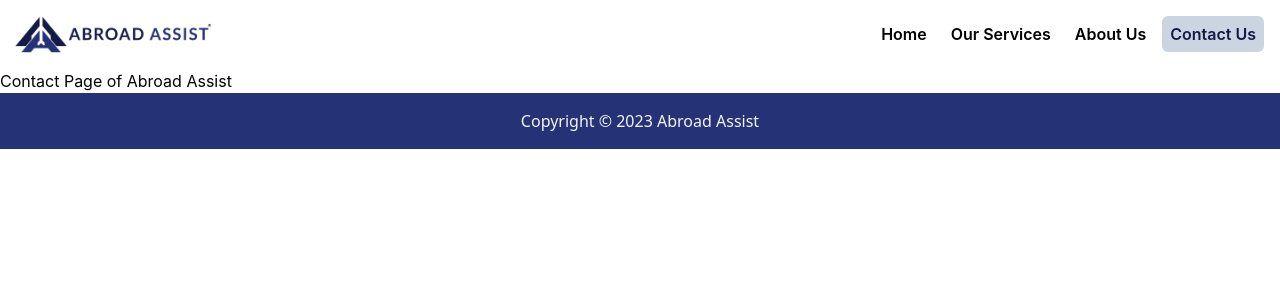
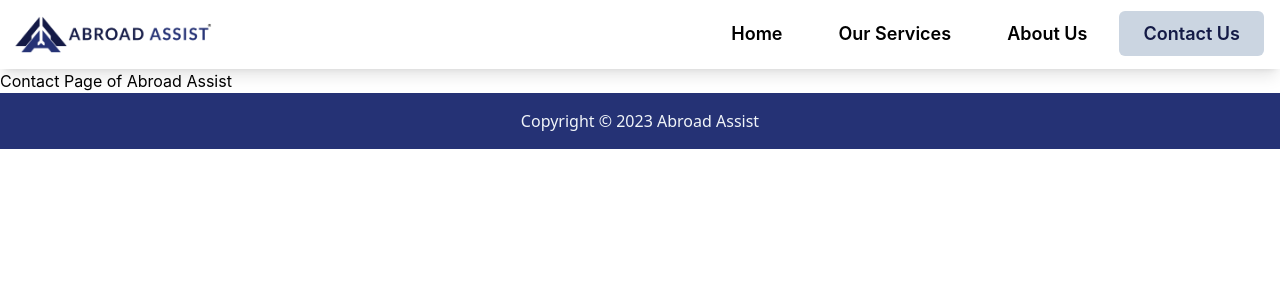
Before and after one commit to abroadassist/abroad-assist, a Next.js app: page /contact in a window 1280 px wide. Shown: the top 300 px of the page. Built offline with nearby package versions, Linux system fonts and the light colour scheme.

Commit message:
update Header styles

```diff
--- a/components/layout/Header.jsx
+++ b/components/layout/Header.jsx
@@ -24,7 +24,7 @@ const Header = ({}) => {
   const router = useRouter();
 
   return (
-    <header className="m-0">
+    <header className="m-0 shadow-lg">
       <nav className="sm:container sm:mx-auto py-4 px-3">
         <div className=" flex flex-row justify-between items-center">
           <Link href="/">
@@ -42,8 +42,8 @@ const Header = ({}) => {
                 <Link href={page.path}>
                   <span
                     key={"nav-link-" + index}
-                    className={`m-1 p-2 font-semibold hover:bg-slate-200 rounded-md transition-colors duration-300 ease-in-out ${
-                      isCurrentPage ? "bg-slate-300 text-aa-outer" : ""
+                    className={`m-1 py-3 px-6 capitalize text-lg font-semibold hover:bg-slate-200 rounded-md transition-colors duration-300 ease-in-out shadow-none ${
+                      isCurrentPage ? "bg-slate-300 text-aa-outer shadow" : ""
                     }`}
                   >
                     {page.label}
```
